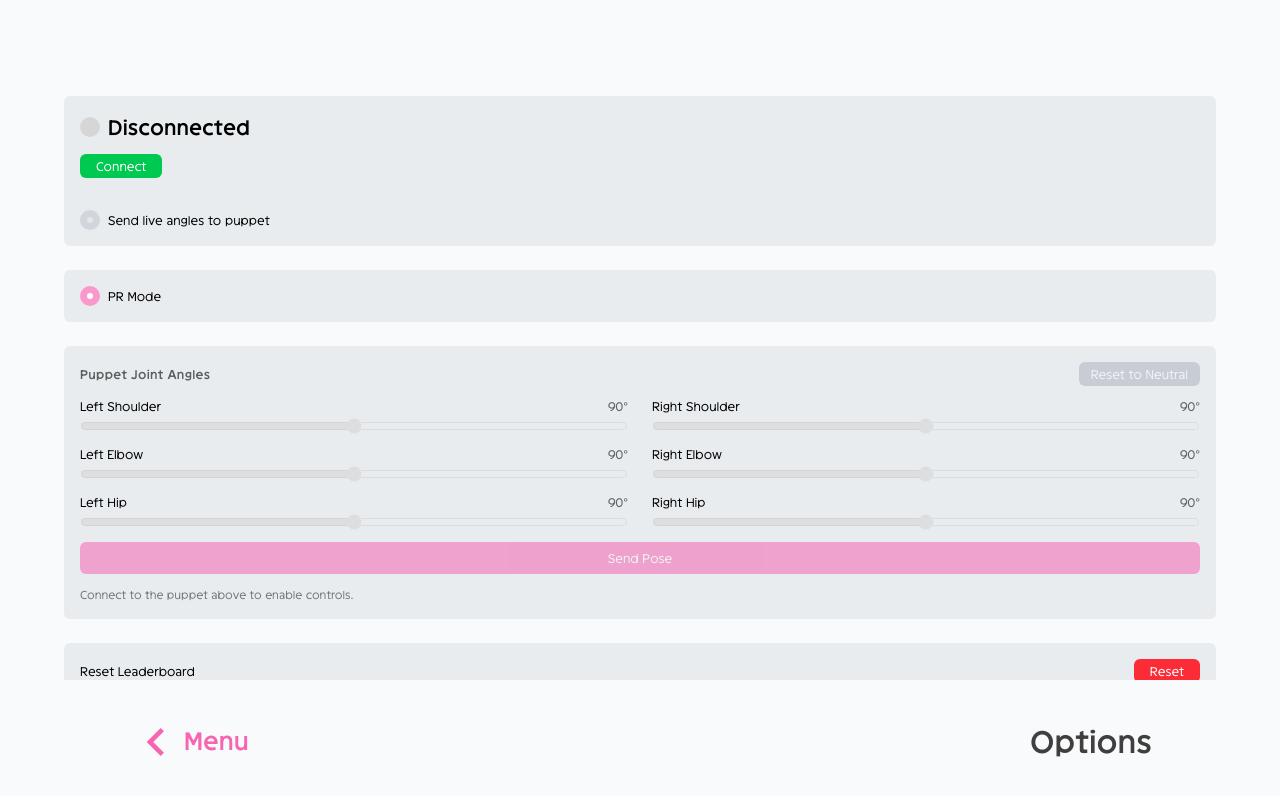
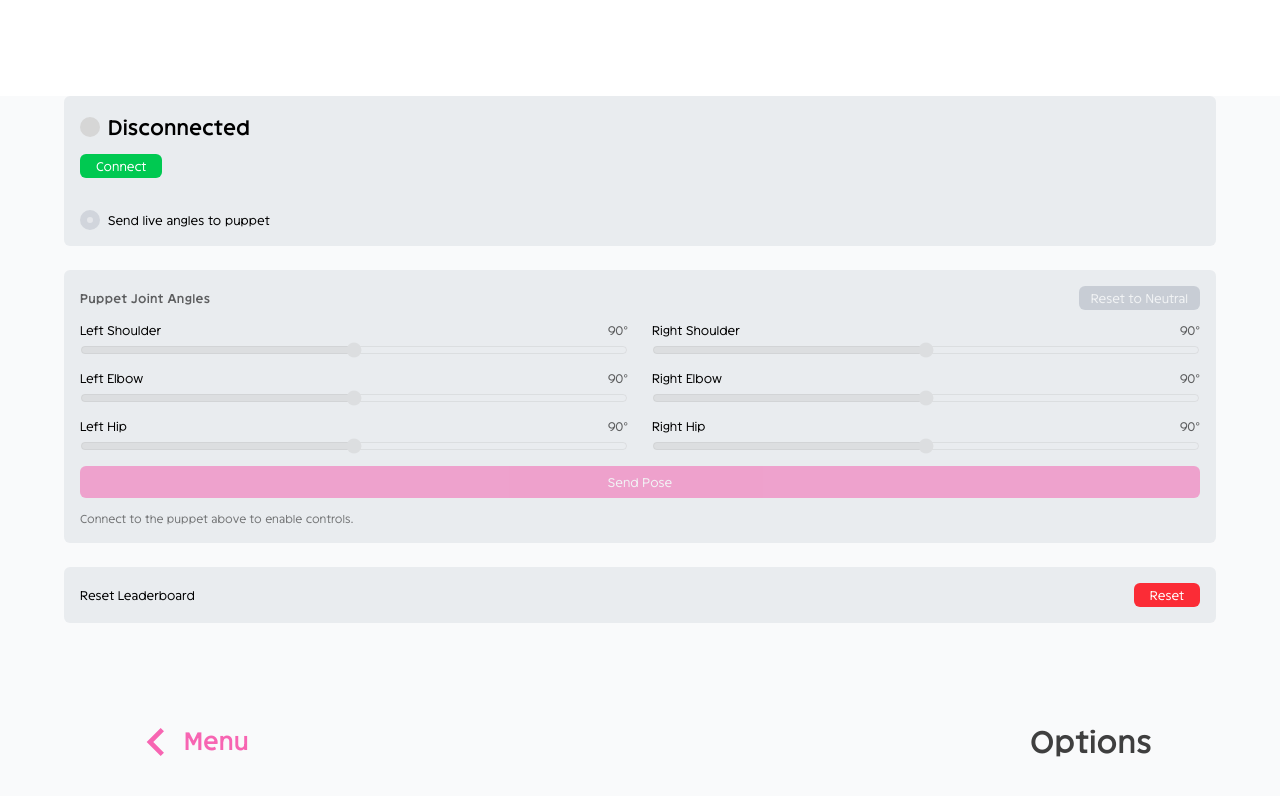
Before and after one commit to vensah-dev/wro-project, a React (Vite) app: page / in a window 1280 px wide. Both pictures are taken after a click on the button "Options". Shown: the top 796 px of the page. Built offline with nearby package versions, Linux system fonts and the light colour scheme.

Commit message:
fixed Options Menu UI

```diff
--- a/src/main-menu.jsx
+++ b/src/main-menu.jsx
@@ -9,12 +9,9 @@ import chinese from './assets/menu-screen-bg/pr/malay.jpg';
 import malay from './assets/menu-screen-bg/pr/chinese.avif';
 import idk from './assets/menu-screen-bg/pr/idk.jpg';
 
-import ironInHim from './assets/menu-screen-bg/iron-in-him.png';
-
 import { preloadPoseModel } from './components/hooks/usePoseLandmarks';
 
 const prListOfImages = [indian, chinese, malay, idk];
-const listofImages = [ironInHim, ironInHim, ironInHim, ironInHim];
 
 export default function MainMenu() {
     //Pre laoding
@@ -27,15 +24,13 @@ export default function MainMenu() {
     const [selected, setSelected] = useState(null);
     const [currentImageIndex, setCurrentImageIndex] = useState(0);
 
-    const activeImages = prMode ? prListOfImages : listofImages;
-
     useEffect(() => {
         const interval = setInterval(() => {
-            setCurrentImageIndex((prevIndex) => (prevIndex + 1) % activeImages.length);
+            setCurrentImageIndex((prevIndex) => (prevIndex + 1) % prListOfImages.length);
         }, 4000); // Changes image every 4 seconds
 
         return () => clearInterval(interval);
-    }, [activeImages.length]);
+    }, [prListOfImages.length]);
 
     const handleExit = () => { setSelected(null); };
 
@@ -70,7 +65,7 @@ export default function MainMenu() {
     return (
         <div className="relative overflow-hidden w-screen h-screen">
             {/* Render all images and transition their opacity */}
-            {activeImages.map((imgSrc, index) => (
+            {prListOfImages.map((imgSrc, index) => (
                 <img
                     key={index}
                     src={imgSrc}
--- a/src/options-menu.jsx
+++ b/src/options-menu.jsx
@@ -11,8 +11,20 @@ export default function OptionsMenu({onExit, prMode, setPrMode}) {
   const serial = useSerialContext();
   const [transmissionEnabled, setTransmissionEnabled] = useState(true);
 
+  function resetLeaderboard() {
+    const isConfirmed = window.confirm("Are you sure you want to reset the leaderboard?");
+    if (isConfirmed) {
+      localStorage.removeItem("highscore");
+      setHighScore([
+          { name: 'Venkatesh', score: 70 },
+          { name: 'Vincent', score: 40 },
+          { name: 'Yu Fei', score: -20 },
+      ]);
+    }
+  }
+
   return(
-    <div className="relative flex h-max w-full px-16 flex-col items-center justify-center gap-6 bg-gray-50 pt-24">
+    <div className="relative flex h-screen w-full px-16 flex-col items-center justify-center gap-6 bg-gray-50 mt-24">
 
       <SerialControlPanel
         isSupported={serial.isSupported}
@@ -24,42 +36,16 @@ export default function OptionsMenu({onExit, prMode, setPrMode}) {
         onDisconnect={serial.disconnect}
       />
 
-      <label className="z-20 flex w-full flex-col gap-2 rounded-md bg-gray-200/75 text-black p-4">
-        <div className="flex items-center justify-between gap-3">
-
-          <div className="flex items-center gap-2 text-xs text-black">
-            <input
-              type="checkbox"
-              checked={prMode}
-              onChange={(e) => setPrMode(e.target.checked)}
-              className="w-5 h-5 appearance-none border-2 border-gray-300 rounded-full checked:bg-white checked:border-pink-500/50 checked:border-7 transition-all duration-200"
-            />
-            PR Mode
-          </div>
-
-        </div>
-      </label>
-
       <PuppetSettings serial={serial} transmissionEnabled={transmissionEnabled}/>
 
-      <div className="z-20 flex w-full flex-col gap-2 rounded-md bg-gray-200/75 text-black p-4">
+      <div className="z-20 flex w-full flex-col gap-2 rounded-md bg-gray-200/75 text-black p-4 place-self-end">
         <div className="flex items-center justify-between gap-3">
           <div className="flex items-center justify-between gap-2 text-xs text-black w-full">
 
             <span>Reset Leaderboard</span>
 
             <button
-              onClick={() => {
-                const isConfirmed = window.confirm("Are you sure you want to reset the leaderboard?");
-                if (isConfirmed) {
-                  localStorage.removeItem("highscore");
-                  setHighScore([
-                      { name: 'Venkatesh', score: 70 },
-                      { name: 'Vincent', score: 40 },
-                      { name: 'Yu Fei', score: -20 },
-                  ]);
-                }
-              }}
+              onClick={resetLeaderboard}
               className="rounded-md bg-red-500 px-4 py-1 text-xs text-white hover:bg-red-700 active:scale-95 transition-all duration-300 ease-in-out"
             >
               Reset
@@ -68,6 +54,9 @@ export default function OptionsMenu({onExit, prMode, setPrMode}) {
           </div>
         </div>
       </div>
+
+      {/* spacer */}
+      <div className="z-20 flex w-full h-full flex-col gap-2 rounded-md place-self-end"/>
 
       <SubMenuFooter menuName="Options" onExit={onExit} />
 
```
Also changed, not shown: src/assets/menu-screen-bg/iron-in-him.png (deleted), 1 other file (tests, documents, lock files or other folders).
